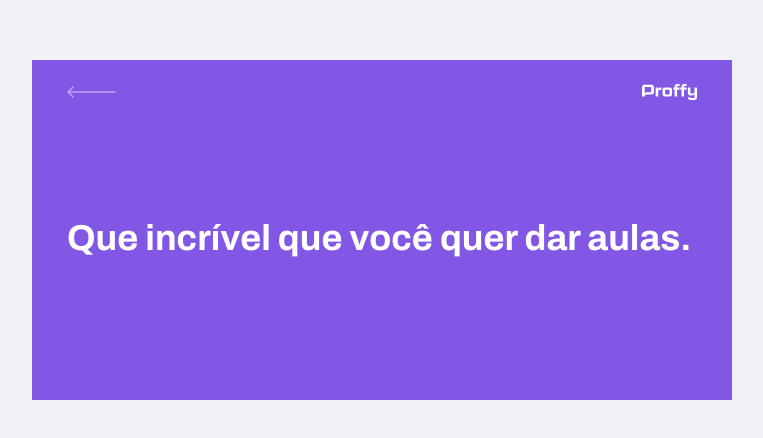
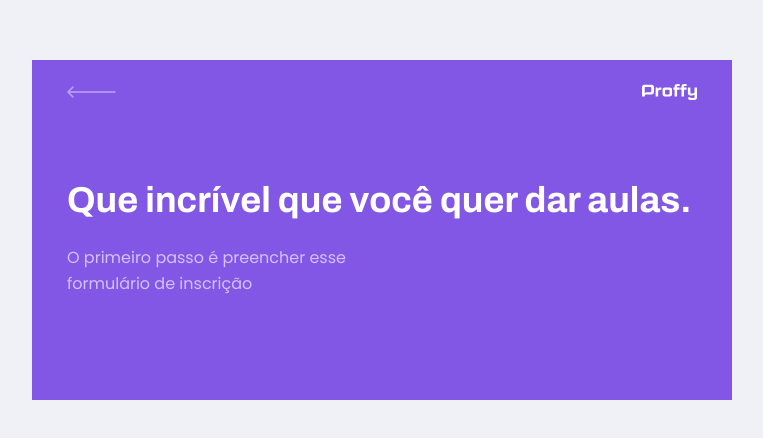
Before and after one commit to CesarAugusto-ls/NLW-2, a React (Create React App) app in the folder web/: page /give-classes in a window 1280 px wide. Shown: the part 170-608 px from the top of the page, without its empty margins (258-1021 px from the left). Built offline with nearby package versions, Linux system fonts and the light colour scheme.

Commit message:
subtitle pageheader

```diff
--- a/web/src/components/PageHeader/index.tsx
+++ b/web/src/components/PageHeader/index.tsx
@@ -7,7 +7,8 @@
 import './styles.css'
 
 interface PageHeaderProps {
-    title: string
+    title: string;
+    description?: string;
 }
 
 const PageHeader: React.FC<PageHeaderProps> = (props) => {
@@ -22,6 +23,9 @@
 
             <div className="page-header-content">
                 <strong>{props.title}</strong>
+                {props.description &&
+                    <p>{props.description}</p>
+                }
 
                 {props.children}
             </div>
--- a/web/src/components/PageHeader/styles.css
+++ b/web/src/components/PageHeader/styles.css
@@ -40,6 +40,14 @@
     color: var(--color-title-in-primary);
 }
 
+.page-header .page-header-content p {
+    max-width: 30rem;
+    font-size: 1.6rem;
+    line-height: 2.6rem;
+    color: var(--color-text-in-primary);
+    margin-top: 2.4rem;
+}
+
 @media (min-width: 700px) {
     .page-header {
         height: 340px;
--- a/web/src/pages/TeacherForm/index.tsx
+++ b/web/src/pages/TeacherForm/index.tsx
@@ -1,13 +1,15 @@
 import React from 'react';
 import PageHeader from '../../components/PageHeader';
-
 
 function TeacherForm() {
     return (
         <div id="page-teacher-form" className="container">
-            <PageHeader title="Que incrível que você quer dar aulas.">
+            <PageHeader
+                title="Que incrível que você quer dar aulas."
+                description="O primeiro passo é preencher esse formulário de inscrição"
+            />
 
-            </PageHeader>
+
         </div>
     )
 }
```
